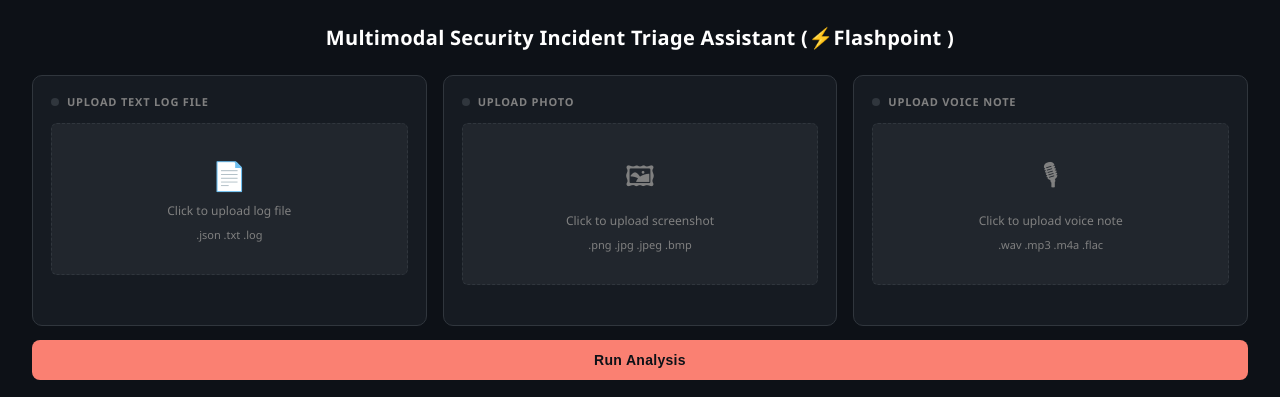
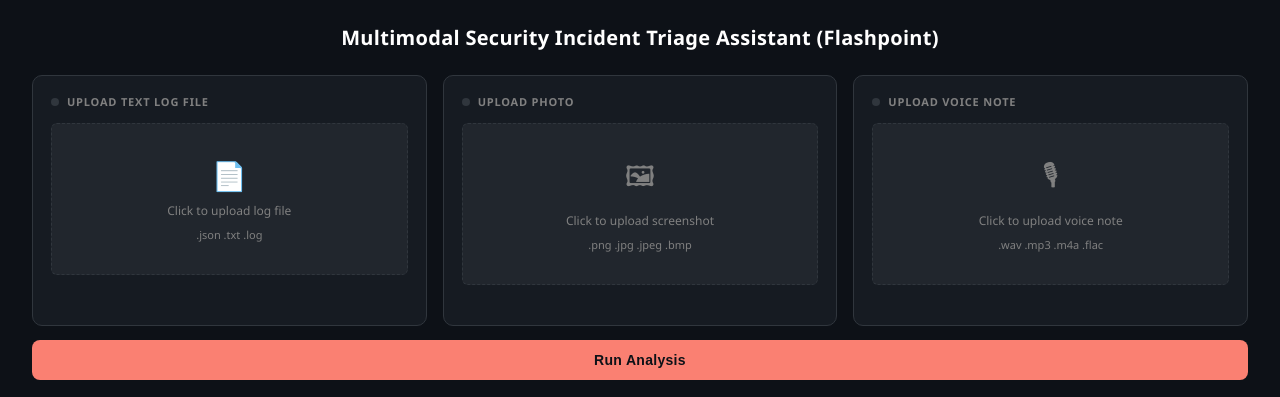
Before and after one commit to Javierpang123/CM3070-FYP-Security-Incident-Triage-Assistant, a Flask app: page / in a window 1280 px wide. Shown: the top 397 px of the page. Run offline with Flask 3, Linux system fonts and the light colour scheme.

Commit message:
Updated Flashpoint's dashboard UI
Removed unnecessary icons from the UI to make it look cleaner and more professional.

```diff
--- a/app/templates/index.html
+++ b/app/templates/index.html
@@ -9,7 +9,7 @@
     <body>
 
         <!-- Title -->
-        <div class="page-title"> Multimodal Security Incident Triage Assistant  (⚡Flashpoint )</div>
+        <div class="page-title"> Multimodal Security Incident Triage Assistant (Flashpoint)</div>
 
         <!-- Row 1: Three input panels -->
         <div class="input-row">
@@ -406,7 +406,7 @@
                                      label: 'Breakdown of findings extracted from voice note' }];
 
                 // Iterate through each modality configuration and
-                // update the corresponding breakdown cell if data exists
+                // update the corresponding permodality breakdown cell if data exists
                 modConfig.forEach(({ id, key, label }) => {
                     const data = breakdown[key];
                     const weight = weights[key];
@@ -420,11 +420,11 @@
                                 <span class="mod-name">${label}</span>
                             </div>
 
-                            <div class="mod-confidence">${Math.round(data.confidence * 100)}%</div>
-                            <div class="mod-tactic">🎯 ${escapeHtml(data.attack_classification || 'Unknown')}</div>
-                            <div class="mod-tactic-explanation">${escapeHtml(tactic_descriptions[data.attack_classification] || tactic_descriptions['Unknown'])}</div>
-                            <div class="mod-weight">Fusion weight: ${weight ? (weight * 100).toFixed(2) + '%' : '—'}</div>
-                            <div class="mod-summary">${escapeHtml(data.summary || '')}</div>`;
+                            <div class="mod-confidence"> ${Math.round(data.confidence * 100)}% </div>
+                            <div class="mod-tactic"> ${escapeHtml(data.attack_classification || 'Unknown')} </div>
+                            <div class="mod-tactic-explanation"> ${escapeHtml(tactic_descriptions[data.attack_classification] || tactic_descriptions['Unknown'])} </div>
+                            <div class="mod-weight"> Fusion weight: ${weight ? (weight * 100).toFixed(2) + '%' : '—'} </div>
+                            <div class="mod-summary"> ${escapeHtml(data.summary || '')}</div>`;
                     // Else keep the cell in inactive state with "No input provided" message
                     } else {
                         cell.classList.add('inactive');
@@ -436,7 +436,7 @@
                     }
                 });
 
-                // Activate output dot indicator to signal that results have been rendered
+                // Signal that results have been rendered
                 document.getElementById('dot-output').classList.add('active');
             }
 
```
